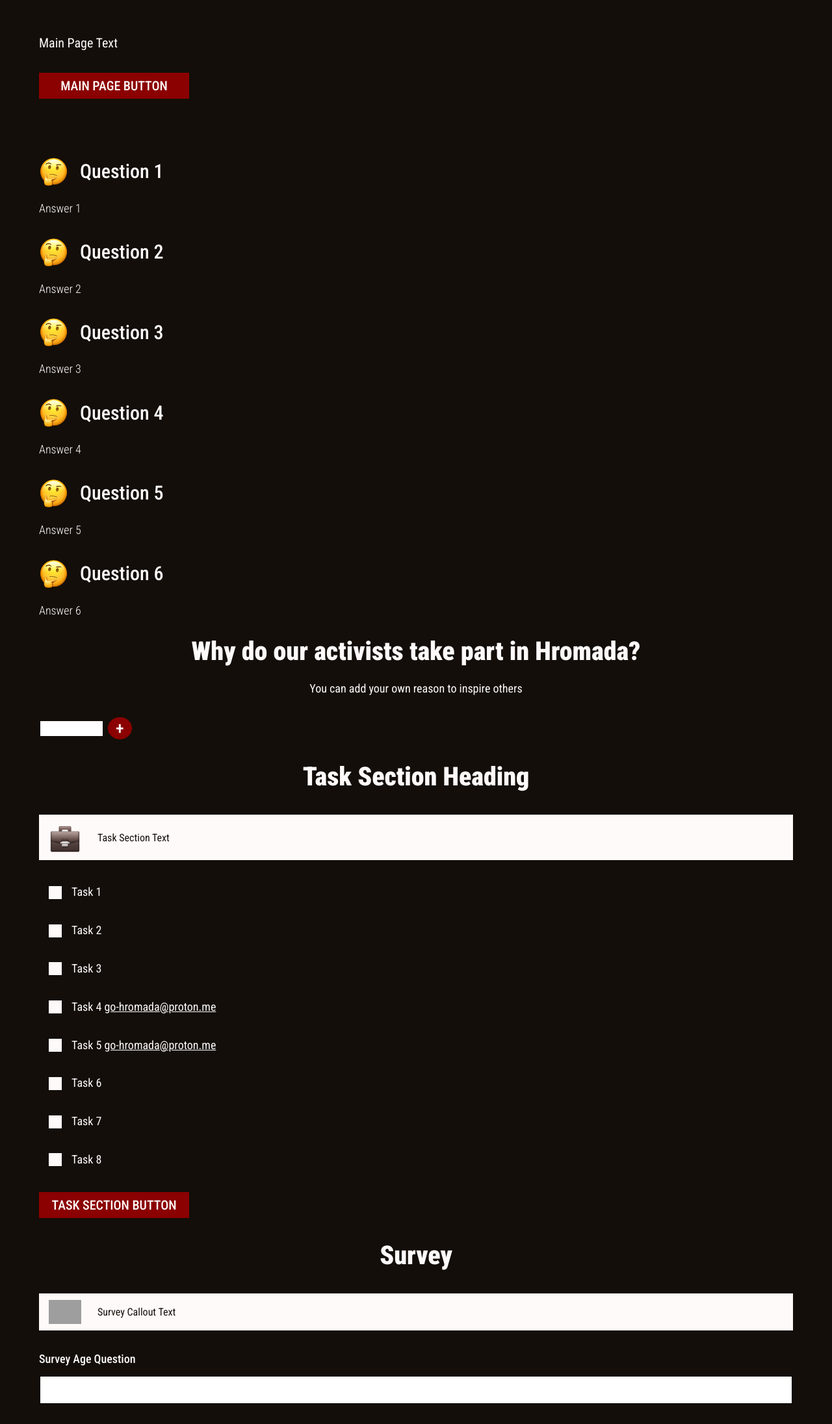
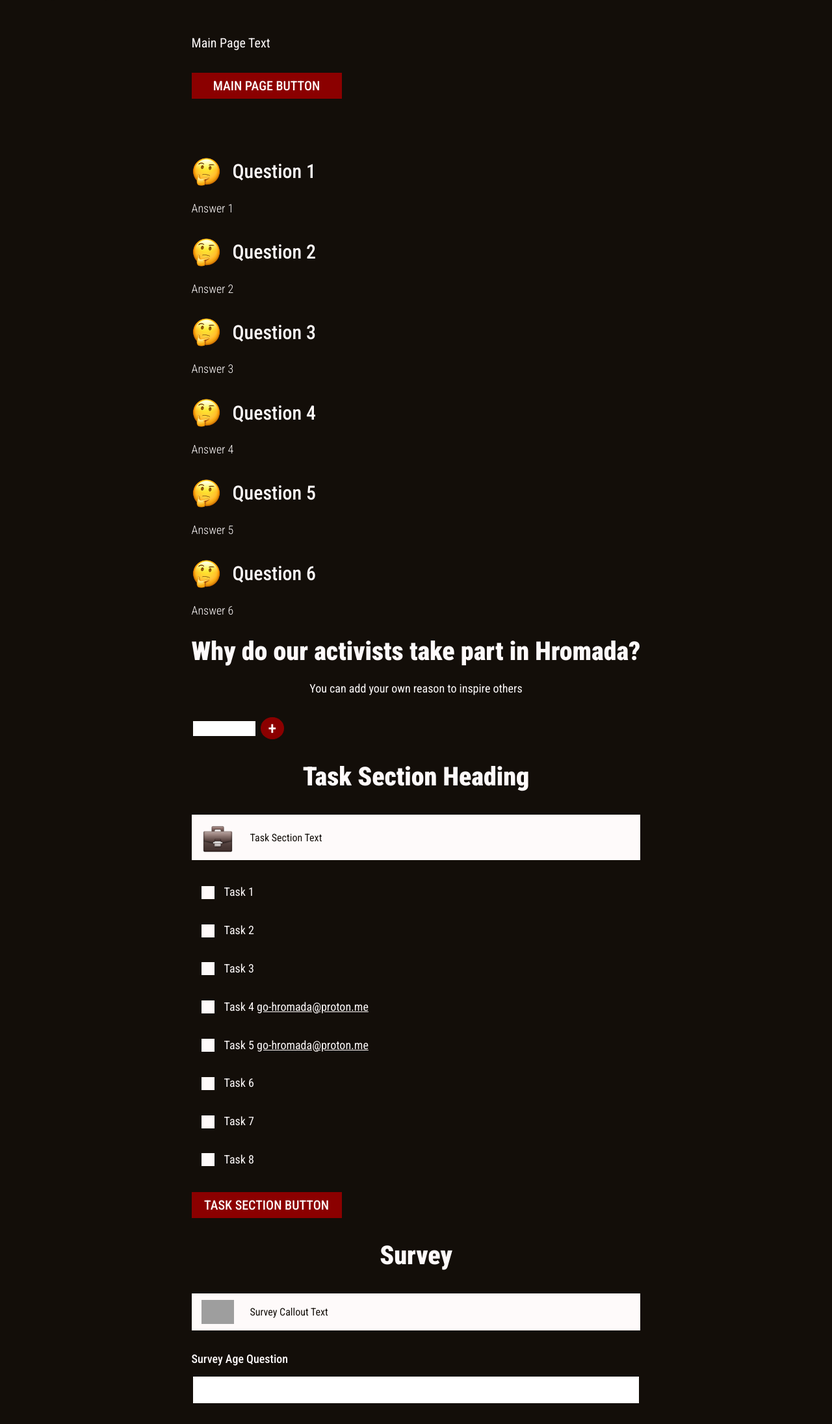
Before and after one commit to hromadianka/hromada, a Django app: page / in a window 1280 px wide. Shown: the part 129-2321 px from the top of the page at 65% size. Run offline with Django 5.2, Linux system fonts and the light colour scheme; data comes from the database, SQL or seed files in the repository; data that the repository does not hold is empty; some libraries are stand-ins or nearby versions; grey boxes are pictures that could not be loaded.

Commit message:
Update styles

```diff
--- a/static/style.css
+++ b/static/style.css
@@ -353,7 +353,9 @@
 }
 
 main {
-    flex-grow: 0.5;
+    flex-grow: 0.6;
+    display: flex;
+    align-items: center;
 }
 
     /* Main Page */
```
